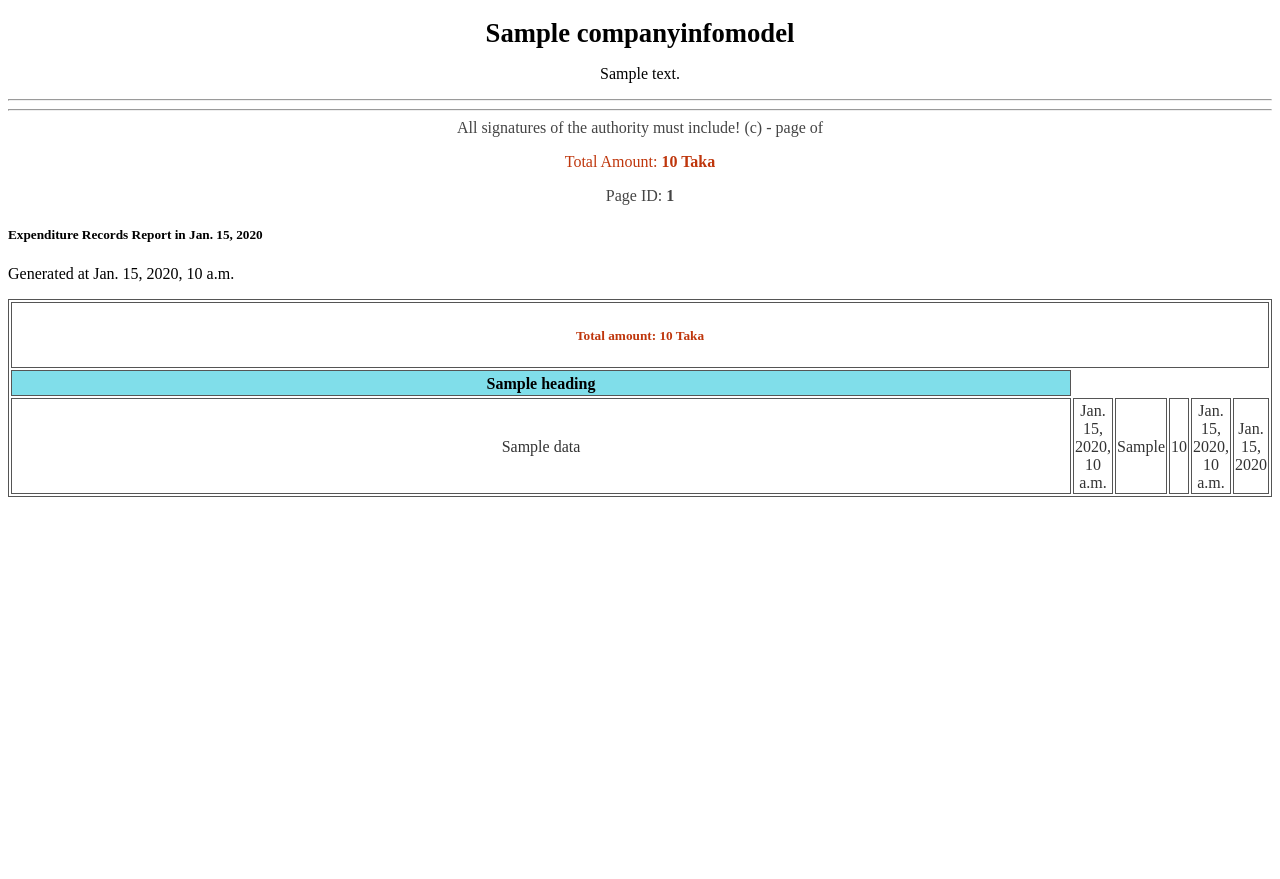
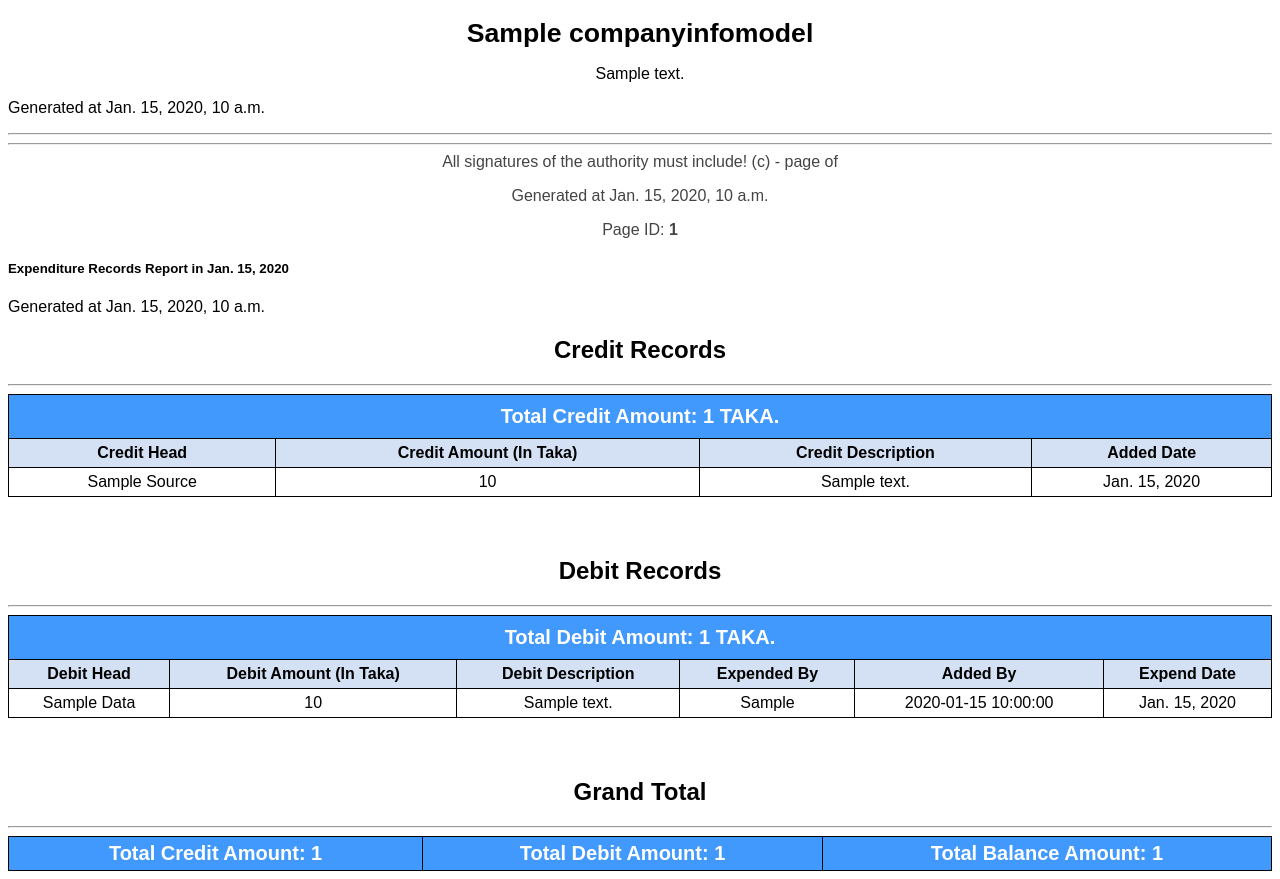
Before and after one commit to marvelous-tech/AccountsAppFinal, a Django app: template expenditure/templates/expenditure_pdf_template.html in a window 1280 px wide. Before the commit the page ends 497 px from the top, so only its background shows below. Run offline with Django 3.2, Linux system fonts and the light colour scheme; tables that the repository leaves empty hold one stand-in row (values such as "Sample post"); the template is opened without the code that fills it: values that come from a table or form of the project are taken from there, most other values are stand-ins (such as "Sample title", 1, 10 or a date in 2020); lists and menus that the app fills with data are empty.

Commit message:
Changed Some Feature

```diff
--- a/expenditure/templates/expenditure_pdf_template.html
+++ b/expenditure/templates/expenditure_pdf_template.html
@@ -47,25 +47,48 @@
             top: 70px;
         }
 
+        body {
+            font-family: Arial, Helvetica, sans-serif;
+        }
+
+        table {
+            width: 100%;
+            border-collapse: collapse;
+        }
+
+        .heads {
+            background-color: #d4e1f4;
+            color: balck;
+        }
+
         table,
         th,
         td {
-            width: 100%;
-            border: 1px solid #555;
+            border: 1px solid black;
+            padding: 5px;
+            text-align: center;
         }
 
-        th,
-        td {
-            height: 15pt;
-            margin: 0px;
-            padding-top: 2pt;
+        .lead {
             text-align: center;
-            vertical-align: middle;
         }
+
+        .info {
+            background-color: #4299fd;
+            padding: 10px;
+            font-size: 20px;
+            color: white;
+        }
+
+        .gap {
+            min-height: 40px;
+        }
+
         .error {
             background-color: #ffa4a2;
             color: #444;
         }
+
         .good {
             color: #333;
         }
@@ -79,6 +102,7 @@
             {{ company.name }}
         </h1>
         <p style="text-align: center">{{ company.address }}</p>
+        <p>Generated at {{ date }}</p>
         <hr>
     </div>
 
@@ -88,47 +112,79 @@
         All signatures of the authority must include!
         (c) - page <pdf:pagenumber> of <pdf:pagecount>
 
-            <p style="color: #bf360c;">Total Amount: <b>{{ sum }} Taka</b></p>
+                <p>Generated at {{ date }}</p>
                 <p>Page ID: <b>{{ page_unique_id }}</b></p>
     </div>
 
     <div>
         <h5>Expenditure Records Report in {{ date | date }}</h5>
         <p>Generated at {{ date }}</p>
+        <h2 class="lead">Credit Records</h2>
+        <hr>
         <table>
             <thead>
                 <tr>
-                    <td colspan="6"><h5 style="color: #bf360c;">Total amount: {{ sum }} Taka</h5></td>
+                    <th colspan="4" class="info">Total Credit Amount: {{ total_credit_amount }} TAKA.</th>
                 </tr>
-                <tr>
-                    {% for heading in headings %}
-                    <th style="background-color: #80deea;">{{ heading }}</th>
-                    {% endfor %}
+                <tr class="heads">
+                    <th>Credit Head</th>
+                    <th>Credit Amount (In Taka)</th>
+                    <th>Credit Description</th>
+                    <th>Added Date</th>
                 </tr>
             </thead>
             <tbody>
-                {% for data in items %}
-                    {% if data.is_verified is False %}
-                        <tr>
-                            <td class="error">{{ data.expend_heading }}</td>
-                            <td class="error">{{ data.added_by }}</td>
-                            <td class="error">{{ data.expend_by }}</td>
-                            <td class="error">{{ data.amount }}</td>
-                            <td class="error">{{ data.expend_date }}</td>
-                            <td class="error">{{ data.added | date }}</td>
-                        </tr>
-                    {% else %}
-                        <tr>
-                            <td class="good">{{ data.expend_heading }}</td>
-                            <td class="good">{{ data.added_by }}</td>
-                            <td class="good">{{ data.expend_by }}</td>
-                            <td class="good">{{ data.amount }}</td>
-                            <td class="good">{{ data.expend_date }}</td>
-                            <td class="good">{{ data.added | date }}</td>
-                        </tr>
-                    {% endif %}
+                {% for data in credit_items %}
+                <tr>
+                    <td>{{ data.source | title }}</td>
+                    <td>{{ data.amount }}</td>
+                    <td>{{ data.description }}</td>
+                    <td>{{ data.fund_added | date }}</td>
+                </tr>
                 {% endfor %}
             </tbody>
+        </table>
+        <div class="gap"></div>
+        <h2 class="lead">Debit Records</h2>
+        <hr>
+        <table>
+            <thead>
+                <tr>
+                    <th colspan="6" class="info">Total Debit Amount: {{ total_debit_amount }} TAKA.</th>
+                </tr>
+                <tr class="heads">
+                    <th>Debit Head</th>
+                    <th>Debit Amount (In Taka)</th>
+                    <th>Debit Description</th>
+                    <th>Expended By</th>
+                    <th>Added By</th>
+                    <th>Expend Date</th>
+                </tr>
+            </thead>
+            <tbody>
+                {% for data in debit_items %}
+                <tr>
+                    <td>{{ data.heading | title }}</td>
+                    <td>{{ data.amount }}</td>
+                    <td>{{ data.description }}</td>
+                    <td>{{ data.expend_by | title }}</td>
+                    <td>{{ data.added_by | title }}</td>
+                    <td>{{ data.expend_date | date }}</td>
+                </tr>
+                {% endfor %}
+            </tbody>
+        </table>
+        <div class="gap"></div>
+        <h2 class="lead">Grand Total</h2>
+        <hr>
+        <table>
+            <thead>
+                <tr class="info">
+                    <th>Total Credit Amount: {{ total_credit_amount }}</th>
+                    <th>Total Debit Amount: {{ total_debit_amount }}</th>
+                    <th>Total Balance Amount: {{ total_remaining_balance }}</th>
+                </tr>
+            </thead>
         </table>
     </div>
 </body>
```
Also changed, not shown: expenditure/api/views.py (+96 -9 lines), project/settings.py (+16 -8 lines), 2 other files.
